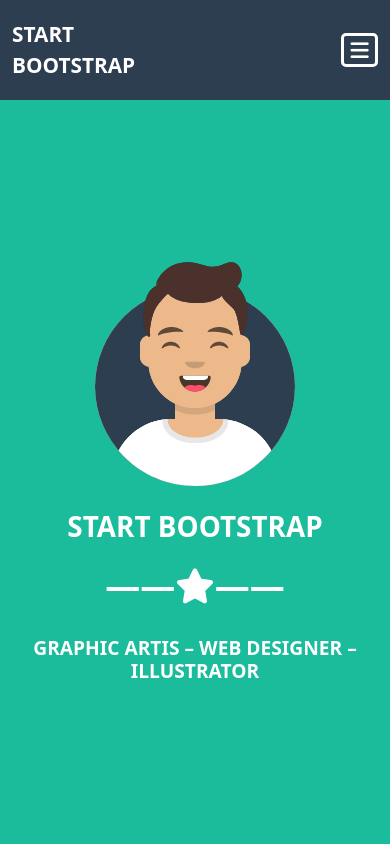
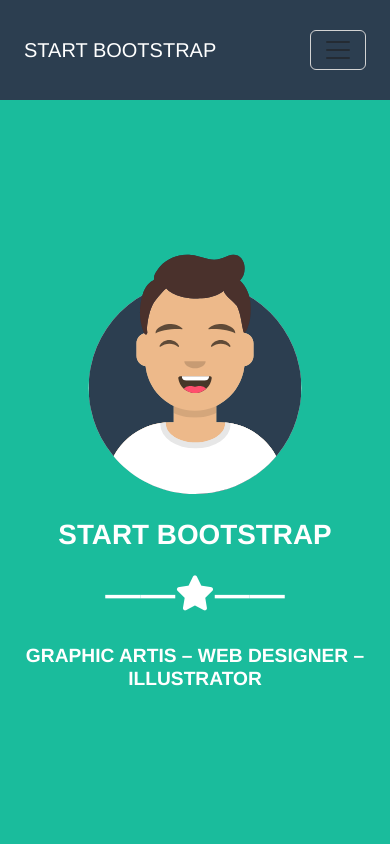
Before and after one commit to EnxhiHoxhaj/html-css-bootstrap-freelancer, a plain HTML site: page index.html in a window 390 px wide. Shown: the top 844 px of the page. Drawn offline with nearby package versions, Linux system fonts and the light colour scheme.

Commit message:
Settaggio responsive

```diff
--- a/index.html
+++ b/index.html
@@ -11,23 +11,47 @@
 <body>
     <!--Header con logo e menù fissi + parte del Jumbotron-->
     <header>
-        <section class="container-sm container-md container-lg">
-            <div class="row menu">
-                <div class="col-6 flex align-items-center">
-                    START BOOTSTRAP
+        <section class="container-fluid">
+            <div class="container-sm container-md container-lg">
+                <nav class="navbar navbar-expand-lg bg-body-tertiary" >
+                    <div class="container-fluid justify-content-between bbk">
+                      <a class="navbar-brand wh" href="#">START BOOTSTRAP</a>
+                      <button
+                        class="navbar-toggler"
+                        type="button"
+                        data-bs-toggle="collapse"
+                        data-bs-target="#navbarSupportedContent"
+                        aria-controls="navbarSupportedContent"
+                        aria-expanded="false"
+                        aria-label="Toggle navigation"
+                      >
+                        <span class="navbar-toggler-icon"></span>
+                      </button>
+                      <div class="collapse navbar-collapse" id="navbarSupportedContent">
+                        <ul class="navbar-nav me-auto mb-2 mb-lg-0">
+                          <li class="nav-item">
+                            <a class="nav-link active" aria-current="page" href="#">Home</a>
+                          </li>
+                          <li class="nav-item">
+                            <a class="nav-link" href="#">Link</a>
+                          </li>
+                          <li class="nav-item">
+                            <a class="nav-link" href="#">Link</a>
+                          </li>
+                        </ul>
                       </div>
-                <div class="col-6 flex align-items-center justify-content-end">
-                    <i class="fa-solid fa-bars"></i>
                     </div>
+                  </nav>
             </div>
         </section>
     </header>
     <!--main contenenti le sezioni che scrollano che scrolla-->
     <main>
         <section class="container-fluid">
+            <div class="container-sm container-md container-lg">
                 <!--Jumbotron-->
-            <div class="row align-items-center justify-content-center" id="jumbo">
-                <div class="col-12 img-jumbo">
+                <div class="row align-items-center justify-content-center bgr" id="jumbo">
+                    <div class="col-12 col-md-8 img-jumbo">
                         <img src="img/avatar.svg" alt="avatar">
                         <h1>START BOOTSTRAP</h1>
                         <div class="star wh">
@@ -39,9 +63,9 @@
                     </div>
                 </div>
                 <!--Portfolio-->
-            <section class="row justify-content-center padding-section" id="portfolio">
+                <section class="row row-md justify-content-center padding-section" id="portfolio">
                     <!-- Titolo Portfolio-->
-                <div class="col-6">
+                    <div class="col-12">
                         <h3 class="tit-small ">PORTFOLIO</h3>
                         <div class="star bk">
                             &mdash;&mdash;
@@ -50,22 +74,22 @@
                         </div>
                     </div>
                         <!--Immagini portfolio-->
-                <div class="col-12 flex align-items-center">
+                    <div class="col-12 col-md-6 flex align-items-center">
                             <img src="img/cabin.png" alt="cabin">
                     </div>
-                <div class="col-12 flex align-items-center">
+                    <div class="col-12 col-md-6 flex align-items-center">
                         <img src="img/cake.png" alt="cake">
                     </div>
-                <div class="col-12 flex align-items-center">
+                    <div class="col-12 col-md-6 flex align-items-center">
                         <img src="img/circus.png" alt="circus">
                     </div>
-                <div class="col-12 flex align-items-center">
+                    <div class="col-12 col-md-6 flex align-items-center">
                         <img src="img/game.png" alt="game">
                     </div>
-                <div class="col-12 flex align-items-center">
+                    <div class="col-12 col-md-5 flex align-items-center">
                         <img src="img/safe.png" alt="safe">
                     </div>
-                <div class="col-12 flex align-items-center">
+                    <div class="col-12 col-md-5 flex align-items-center">
                             <img src="img/submarine.png" alt="submarine">
                     </div>
                 </section>
@@ -104,7 +128,7 @@
                             <hr>
                             <input type="tel" placeholder="Phon number">
                             <hr>
-                        <input type="" placeholder="Message">
+                            <textarea placeholder="Message">
                         </div>
                         <div class="flex">
                             <i class="fa-solid fa-grip-lines"></i>
@@ -118,6 +142,7 @@
                         </div>
                     </div>
                 </section>
+            </div>
         </section>
     </main>
     <!--Fotter diviso in due parti-->
--- a/style.css
+++ b/style.css
@@ -4,38 +4,48 @@
     margin: 0;
     padding: 0;
     box-sizing: border-box;
+    font-family: Helvetica, sans-serif, Arial;
+}
+
+.bbk {
+    background-color: #2c3e50;
 }
 
 .bk {
     color: #2c3e50
 }
+
 .wh {
     color: white;
 }
+
+.bgr {
+    background-color: #1abc9c;
+}
+
 .flex {
     display: flex;
+}
+
+main .container-fluid, main .container-sm, main .container-md, main .container-lg {
+    padding: 0;
 }
 
 /*HEADER*/
 
 header {
     width: 100%;
-}
-
-header .menu {
-    color: white;
-    font-weight: bold;
-    height: 100px;
-    font-size: 1.3rem;
-    width: 100%;
     background-color: #2c3e50;
     position: fixed;
 }
 
-.fa-bars {
-    border: solid white;
-    border-radius: 5px;
-    padding: 0.2rem 0.4rem;
+.navbar, .navbar div {
+    padding: 0;
+    min-height: 100px;
+}
+
+.navbar-toggler {
+    border-color: lightgray;
 }
 
 /*Jumbotron*/
@@ -44,7 +54,6 @@ header .menu {
     padding: 130px 0 30px;
     color: white;
     text-align: center;
-    background-color: #1abc9c;
     height: calc(100vh);
 }
 
@@ -139,3 +148,10 @@ hr {
 #last-hr {
     padding: .3rem;
 }
+
+textarea {
+    width: 100%;
+    min-height: 200px;
+    border: none;
+    border-bottom:solid lightgray 0.05rem;
+}
```
Lines whose indentation alone changed are shown as unchanged.
